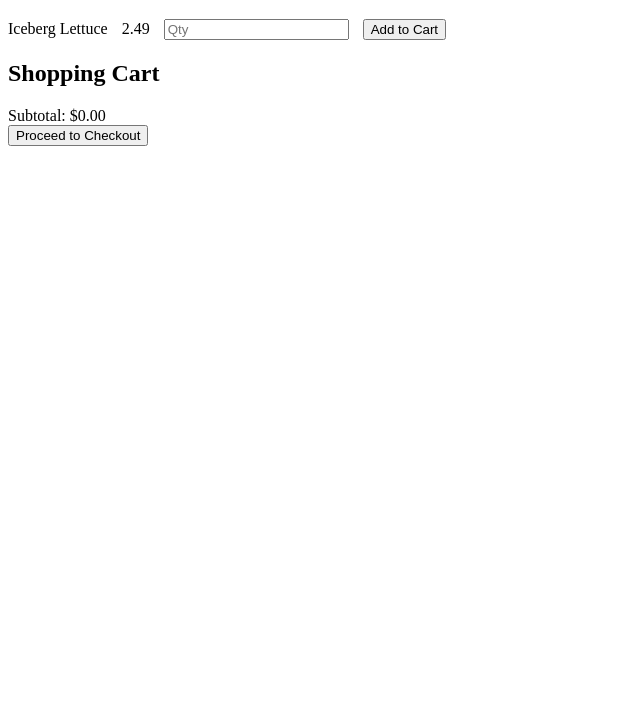
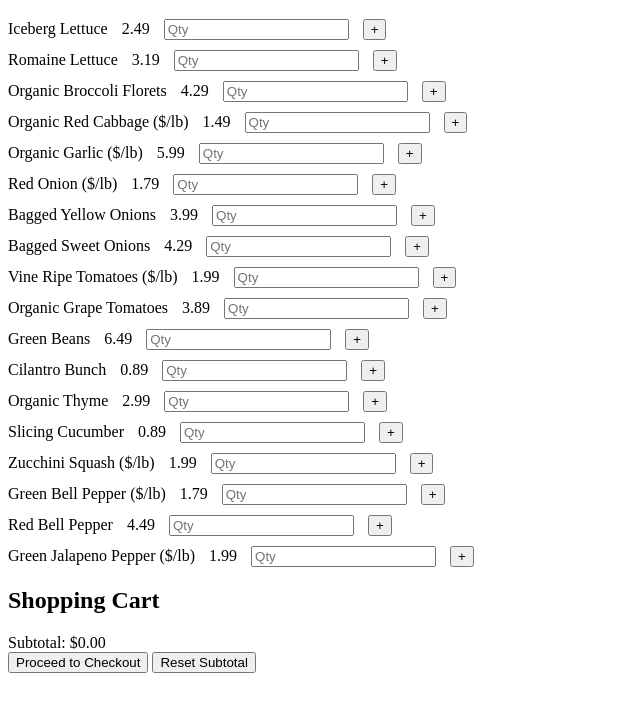
Before and after one commit to aidanpatrickkane/hector-website, a plain HTML site: page order.html in a window 1280 px wide. Shown: the part 61-772 px from the top of the page, without its empty margins (0-640 px from the left). Drawn offline with Linux system fonts and the light colour scheme.

Commit message:
Order and Checkout logic almost done

```diff
--- a/order.html
+++ b/order.html
@@ -31,16 +31,117 @@
             <span>Iceberg Lettuce</span>
             <span class="price">2.49</span>
             <input class="quantity-input" type="number" placeholder="Qty" min="1" />
-            <button class="add-to-cart">Add to Cart</button>
+            <button class="add-to-cart">+</button>
         </div>
-        <!-- Repeat above div for each item, with the appropriate names -->
-        <!-- ... -->
+        <div class="item">
+            <span>Romaine Lettuce</span>
+            <span class="price">3.19</span>
+            <input class="quantity-input" type="number" placeholder="Qty" min="1" />
+            <button class="add-to-cart">+</button>
+        </div>
+        <div class="item">
+            <span>Organic Broccoli Florets</span>
+            <span class="price">4.29</span>
+            <input class="quantity-input" type="number" placeholder="Qty" min="1" />
+            <button class="add-to-cart">+</button>
+        </div>
+        <div class="item">
+            <span>Organic Red Cabbage ($/lb)</span>
+            <span class="price">1.49</span>
+            <input class="quantity-input" type="number" placeholder="Qty" min="1" />
+            <button class="add-to-cart">+</button>
+        </div>
+        <div class="item">
+            <span>Organic Garlic ($/lb)</span>
+            <span class="price">5.99</span>
+            <input class="quantity-input" type="number" placeholder="Qty" min="1" />
+            <button class="add-to-cart">+</button>
+        </div>
+        <div class="item">
+            <span>Red Onion ($/lb)</span>
+            <span class="price">1.79</span>
+            <input class="quantity-input" type="number" placeholder="Qty" min="1" />
+            <button class="add-to-cart">+</button>
+        </div>
+        <div class="item">
+            <span>Bagged Yellow Onions</span>
+            <span class="price">3.99</span>
+            <input class="quantity-input" type="number" placeholder="Qty" min="1" />
+            <button class="add-to-cart">+</button>
+        </div>
+        <div class="item">
+            <span>Bagged Sweet Onions</span>
+            <span class="price">4.29</span>
+            <input class="quantity-input" type="number" placeholder="Qty" min="1" />
+            <button class="add-to-cart">+</button>
+        </div>
+        <div class="item">
+            <span>Vine Ripe Tomatoes ($/lb)</span>
+            <span class="price">1.99</span>
+            <input class="quantity-input" type="number" placeholder="Qty" min="1" />
+            <button class="add-to-cart">+</button>
+        </div>
+        <div class="item">
+            <span>Organic Grape Tomatoes</span>
+            <span class="price">3.89</span>
+            <input class="quantity-input" type="number" placeholder="Qty" min="1" />
+            <button class="add-to-cart">+</button>
+        </div>
+        <div class="item">
+            <span>Green Beans</span>
+            <span class="price">6.49</span>
+            <input class="quantity-input" type="number" placeholder="Qty" min="1" />
+            <button class="add-to-cart">+</button>
+        </div>
+        <div class="item">
+            <span>Cilantro Bunch</span>
+            <span class="price">0.89</span>
+            <input class="quantity-input" type="number" placeholder="Qty" min="1" />
+            <button class="add-to-cart">+</button>
+        </div>
+        <div class="item">
+            <span>Organic Thyme</span>
+            <span class="price">2.99</span>
+            <input class="quantity-input" type="number" placeholder="Qty" min="1" />
+            <button class="add-to-cart">+</button>
+        </div>
+        <div class="item">
+            <span>Slicing Cucumber</span>
+            <span class="price">0.89</span>
+            <input class="quantity-input" type="number" placeholder="Qty" min="1" />
+            <button class="add-to-cart">+</button>
+        </div>
+        <div class="item">
+            <span>Zucchini Squash ($/lb)</span>
+            <span class="price">1.99</span>
+            <input class="quantity-input" type="number" placeholder="Qty" min="1" />
+            <button class="add-to-cart">+</button>
+        </div>
+        <div class="item">
+            <span>Green Bell Pepper ($/lb)</span>
+            <span class="price">1.79</span>
+            <input class="quantity-input" type="number" placeholder="Qty" min="1" />
+            <button class="add-to-cart">+</button>
+        </div>
+        <div class="item">
+            <span>Red Bell Pepper</span>
+            <span class="price">4.49</span>
+            <input class="quantity-input" type="number" placeholder="Qty" min="1" />
+            <button class="add-to-cart">+</button>
+        </div>
+        <div class="item">
+            <span>Green Jalapeno Pepper ($/lb)</span>
+            <span class="price">1.99</span>
+            <input class="quantity-input" type="number" placeholder="Qty" min="1" />
+            <button class="add-to-cart">+</button>
+        </div>
     </div>
 
     <h2>Shopping Cart</h2>
     <div id="cart">
         <div>Subtotal: $<span id="subtotal">0.00</span></div>
         <button onclick="checkout()">Proceed to Checkout</button>
+        <button onclick="resetSubtotal()">Reset Subtotal</button>
     </div>
 
     <script>
@@ -72,8 +173,13 @@
         function checkout() {
             // For now, just alert the total
             const subtotalElement = document.getElementById('subtotal');
-            alert('Your total is: $' + subtotalElement.textContent);
-            // Here you would implement the actual checkout functionality
+            // can probably send this to database
+            window.location.href = 'checkout.html'
+        }
+
+        function resetSubtotal() {
+            //resets subtotal to 0
+            document.getElementById('subtotal').textContent = '0.00';
         }
     </script>
 </body>
```
Also changed, not shown: checkout.html (added, +71 -0 lines).
